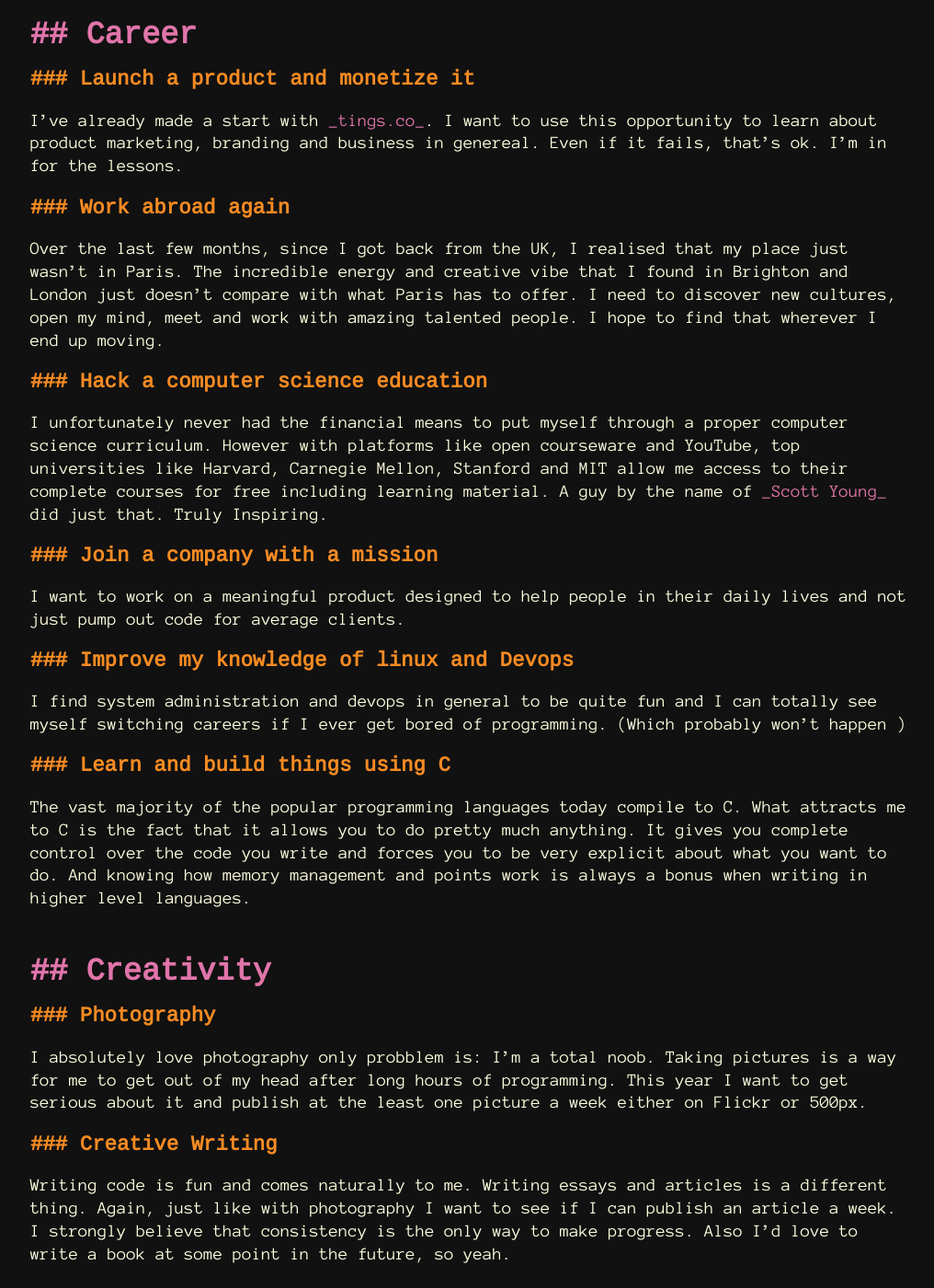
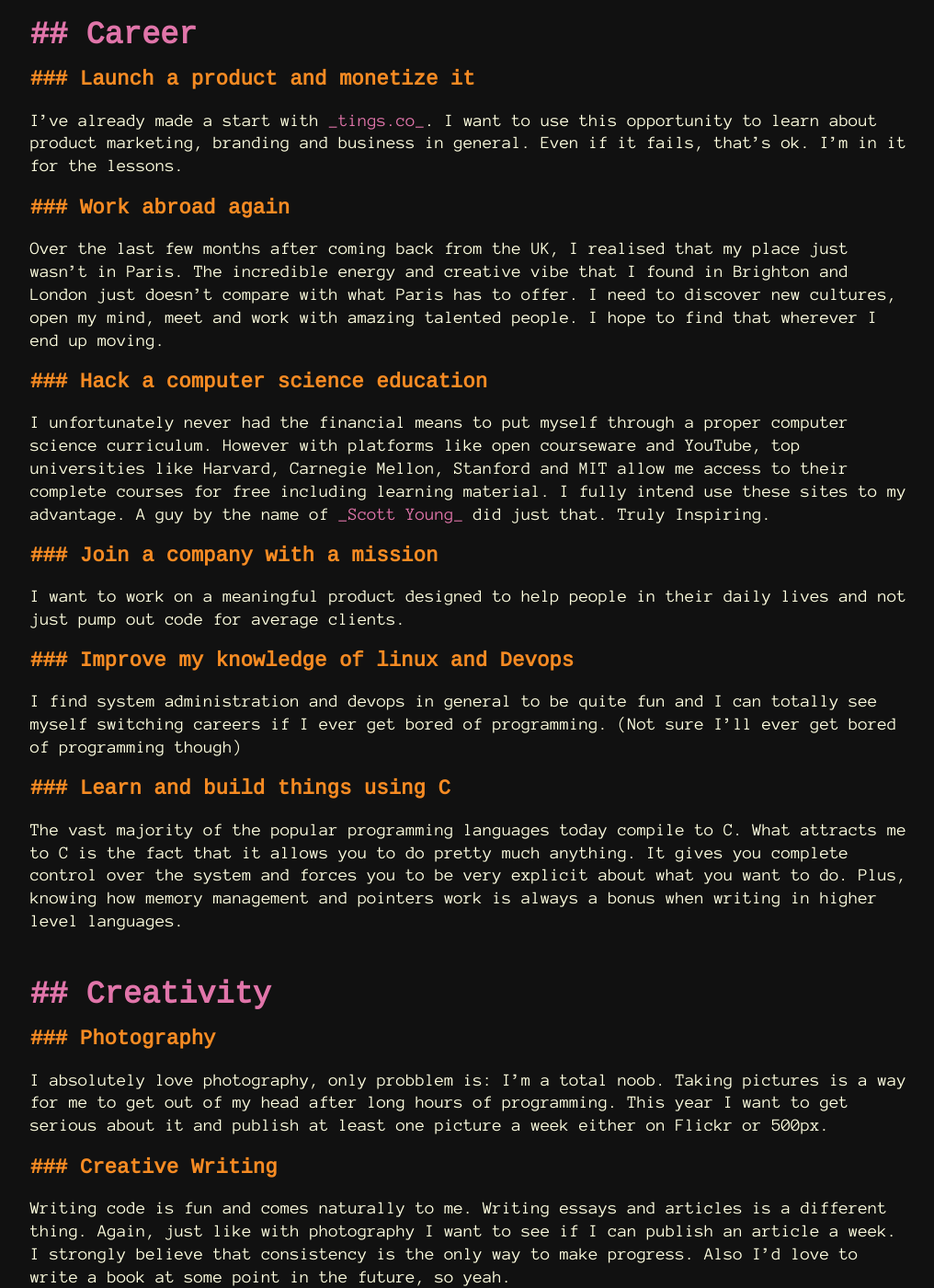
Before and after one commit to Zabanaa/zabanaa.github.io, a Jekyll site: the page built from _posts/2017-01-08-my-goals-for-2017.md, in a window 1280 px wide and 1400 px high, scrolled down 657 px. Shown: the whole window at 92% size, without its empty margins (15-1031 px from the left). Built offline with Jekyll 4.4.1, drawn with Linux system fonts in a browser that asks for light colours.

Commit message:
edit goals post

```diff
--- a/_posts/2017-01-08-my-goals-for-2017.md
+++ b/_posts/2017-01-08-my-goals-for-2017.md
@@ -22,11 +22,11 @@ I have divided my goals into three categories: Career, Creativity and Health.
 
 I've already made a start with [tings.co](https://www.github.com/tings). I want
 to use this opportunity to learn about product marketing, branding and business
-in genereal. Even if it fails, that's ok. I'm in for the lessons.
+in general. Even if it fails, that's ok. I'm in it for the lessons.
 
 ### Work abroad again
 
-Over the last few months, since I got back from the UK, I realised that my place
+Over the last few months after coming back from the UK, I realised that my place
 just wasn't in Paris. The incredible energy and creative vibe that I found in
 Brighton and London just doesn't compare with what Paris has to offer. I need to
 discover new cultures, open my mind, meet and work with amazing talented people. I hope to find that wherever I end up moving.
@@ -35,7 +35,7 @@ discover new cultures, open my mind, meet and work with amazing talented people.
 
 I unfortunately never had the financial means to put myself through a proper
 computer science curriculum. However with platforms like open courseware and
-YouTube, top universities like Harvard, Carnegie Mellon, Stanford and MIT allow me access to their complete courses for free including learning material. A guy by the name of [Scott Young](https://www.youtube.com/watch?v=piSLobJfZ3c) did just that. Truly Inspiring.
+YouTube, top universities like Harvard, Carnegie Mellon, Stanford and MIT allow me access to their complete courses for free including learning material. I fully intend use these sites to my advantage. A guy by the name of [Scott Young](https://www.youtube.com/watch?v=piSLobJfZ3c) did just that. Truly Inspiring.
 
 ### Join a company with a mission
 
@@ -46,22 +46,21 @@ lives and not just pump out code for average clients.
 
 I find system administration and devops in general to be quite fun and I can
 totally see myself switching careers if I ever get bored of programming.
-(Which probably won't happen )
+(Not sure I'll ever get bored of programming though)
 
 ### Learn and build things using C
 
 The vast majority of the popular programming languages today compile to C. What
 attracts me to C is the fact that it allows you to do pretty much anything. It
-gives you complete control over the code you write and forces you to be very
-explicit about what you want to do. And knowing how memory management and points
-work is always a bonus when writing in higher level languages.
-
+gives you complete control over the system and forces you to be very
+explicit about what you want to do. Plus, knowing how memory management and
+pointers work is always a bonus when writing in higher level languages.
 
 ## Creativity
 
 ### Photography
 
-I absolutely love photography only probblem is:  I'm a total noob. Taking pictures is a way for me to get out of my head after long hours of programming. This year I want to get serious about it and publish at the least one picture a week either on Flickr or 500px.
+I absolutely love photography, only probblem is: I'm a total noob. Taking pictures is a way for me to get out of my head after long hours of programming. This year I want to get serious about it and publish at least one picture a week either on Flickr or 500px.
 
 ### Creative Writing
 
```
